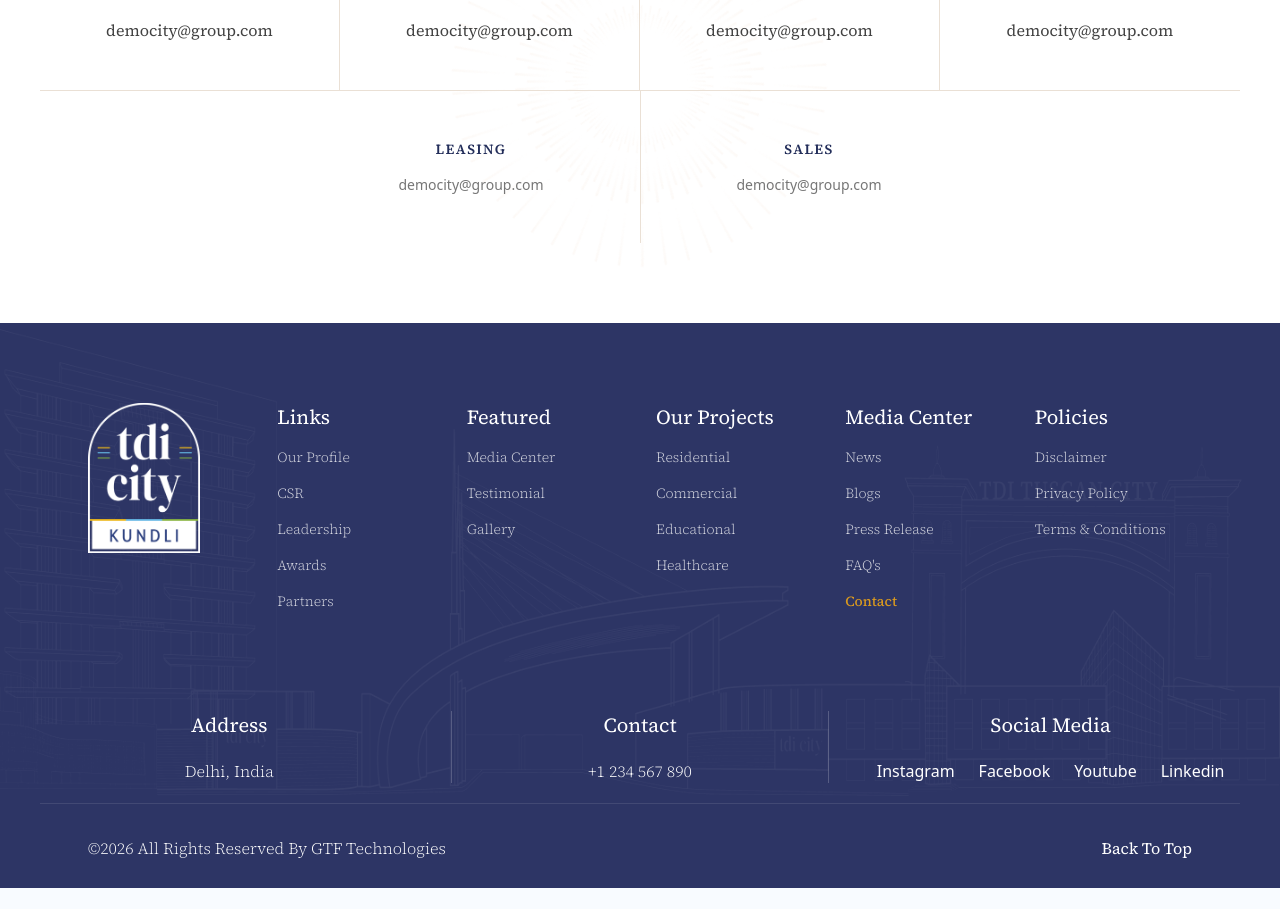
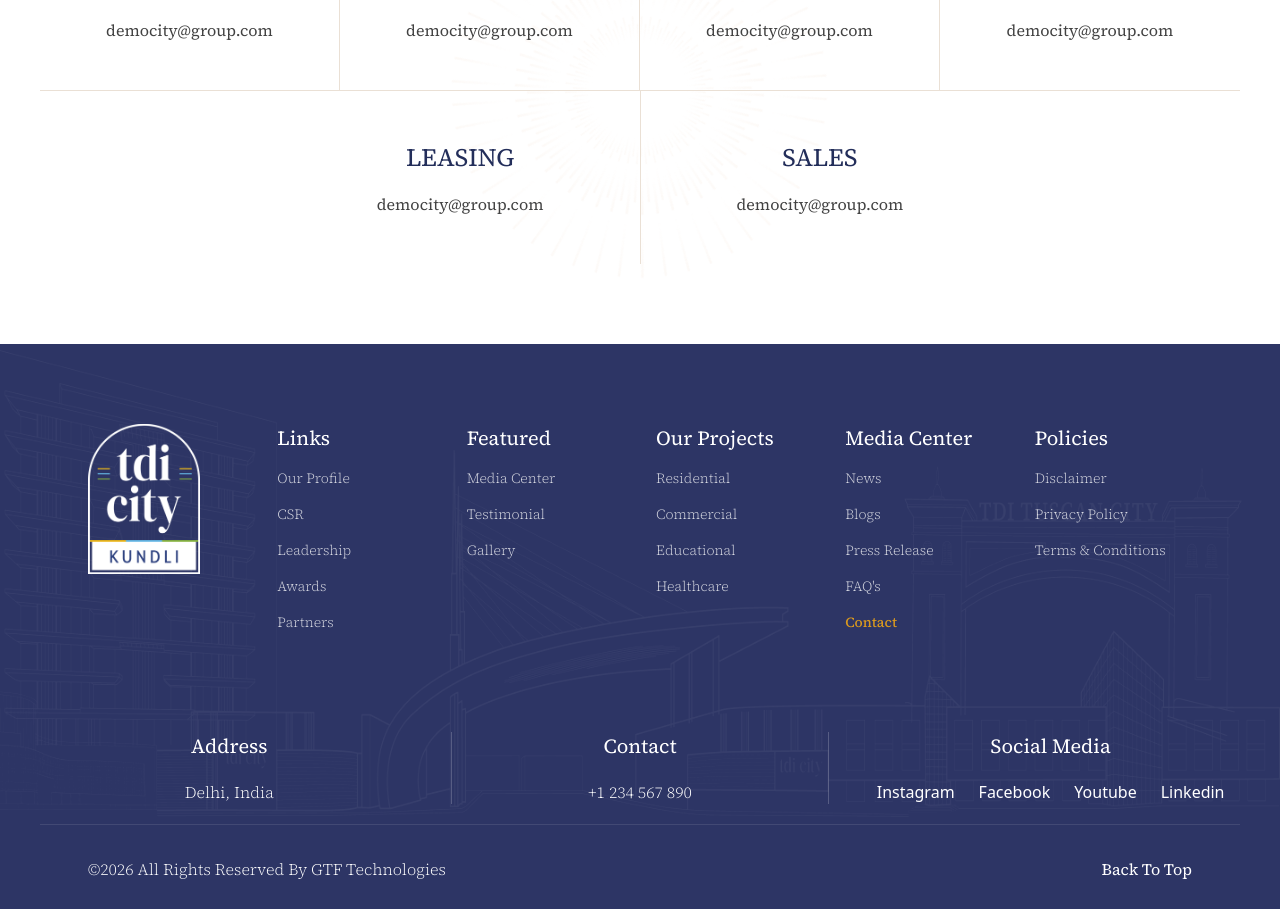
Before and after one commit to shadab-gtf/tdi, a Next.js app: page /contact in a window 1280 px wide. Shown: the part 1800-2709 px from the top of the page. Before the commit the page ends 2688 px from the top, so only its background shows below. Built offline with nearby package versions, Linux system fonts and the light colour scheme.

Commit message:
contact text fixes

```diff
--- a/components/amenities/ClubHouse.tsx
+++ b/components/amenities/ClubHouse.tsx
@@ -28,7 +28,7 @@ const CLUBHOUSE_ITEMS: ClubHouseItem[] = [
     { title: "Badminton", image: "/assets/images/clubhouse/9.jpg" },
     { title: "Squash Courts", image: "/assets/images/clubhouse/10.jpg" },
     { title: "Conference Halls", image: "/assets/images/clubhouse/11.jpg" },
-    { title: "Banquet Halls", image: "/assets/images/clubhouse/12.jpg" },
+    { title: "Banquet Halls", image: "/assets/images/clubhouse/12.png" },
     { title: "24-hour Concierge", image: "/assets/images/clubhouse/13.jpg" },
     { title: "In-Room Dining", image: "/assets/images/clubhouse/14.jpg" },
     { title: "Laundry", image: "/assets/images/clubhouse/15.jpg" },
--- a/components/contact/BottomContact.tsx
+++ b/components/contact/BottomContact.tsx
@@ -103,10 +103,10 @@ export default function BottomContact() {
                                 index === 0 && "md:border-r border-[#EAE0D5]"
                             )}
                         >
-                            <h3 className="text-[#232E5A] font-serif uppercase tracking-widest text-sm mb-4 font-semibold">
+                            <h3 className="text-[#232E5A] font-serif uppercase text-[25px] mb-4">
                                 {item.title}
                             </h3>
-                            <a href={`mailto:${item.email}`} className="text-[#767676] font-sans text-sm hover:text-[#232E5A] transition-colors duration-300">
+                            <a href={`mailto:${item.email}`} className="text-[#424242] font-serif hover:text-[#232E5A] transition-colors duration-300">
                                 {item.email}
                             </a>
                         </div>
```
